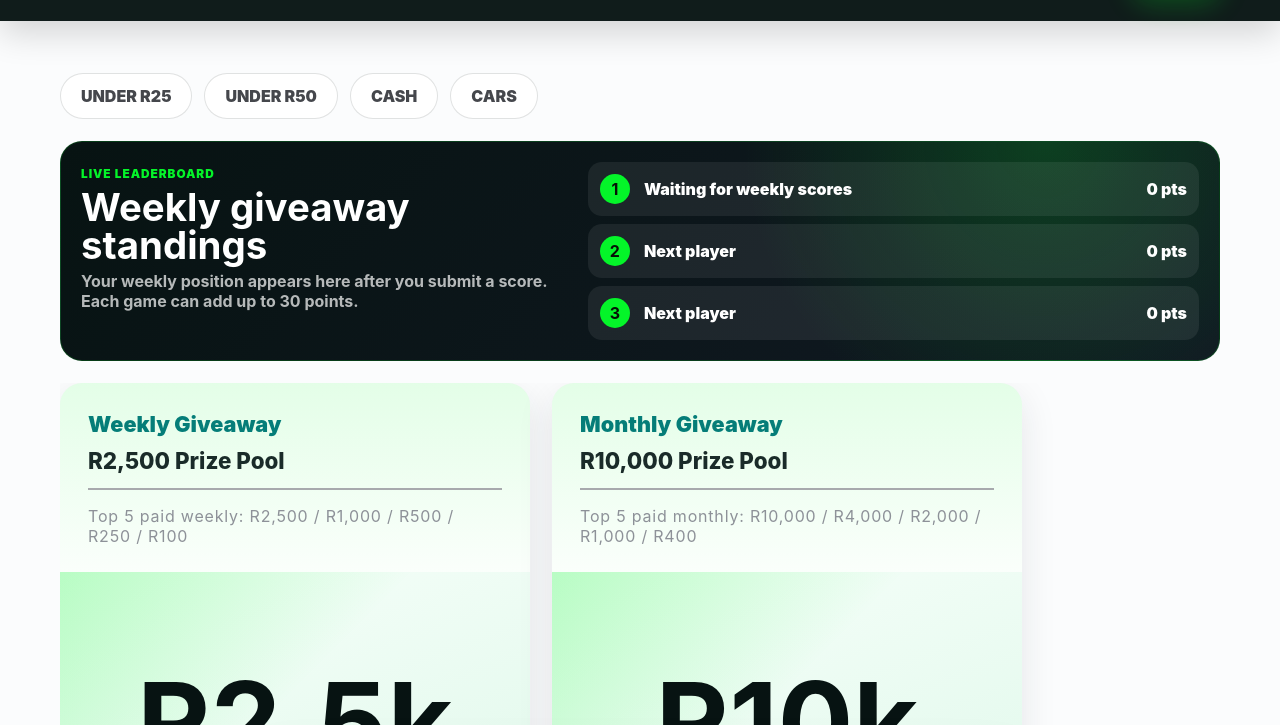
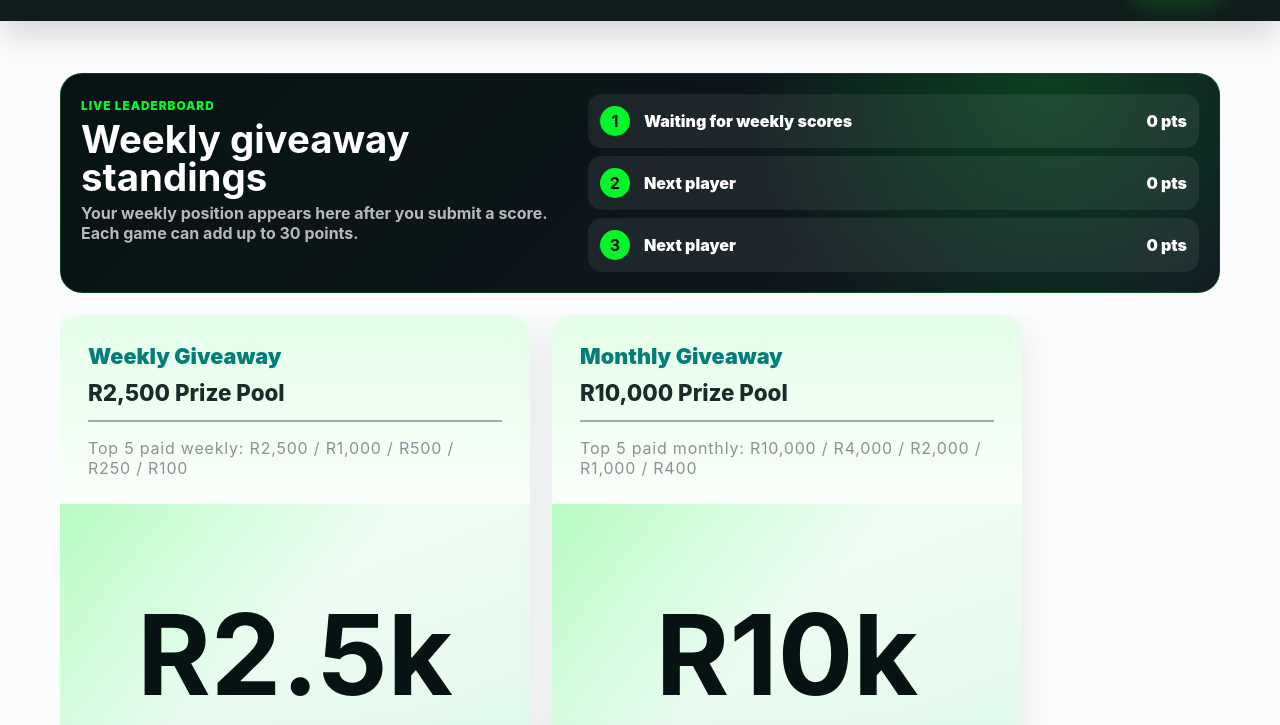
Before and after one commit to samuelhyerahyera7-sketch/lockshot-new, a website: page competitions.html in a window 1280 px wide. Shown: the part 75-800 px from the top of the page. Drawn offline with nearby package versions, Linux system fonts and the light colour scheme.

Commit message:
Remove Under R25/R50/Cash/Cars filter row from competitions page
Co-Authored-By: Claude Sonnet 4.6 <noreply@anthropic.com>

```diff
--- a/competitions.html
+++ b/competitions.html
@@ -25,9 +25,7 @@
 
   <main>
     <section class="section competitions" id="competitions" aria-label="Lockshot competitions">
-      <div class="filter-row" aria-label="Competition filters">
-        <button type="button">Under R25</button><button type="button">Under R50</button><button type="button">Cash</button><button type="button">Cars</button>
-      </div>
+
       <section class="cashpool-leaderboard main-leaderboard" aria-labelledby="main-leaderboard-title">
         <div>
           <span>Live leaderboard</span>
```
